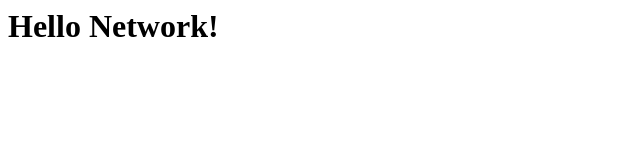
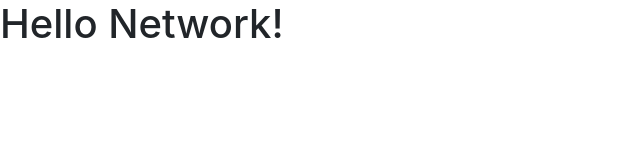
Before and after one commit to clearyusc/church-network, a plain HTML site: page index.html in a window 1280 px wide. Shown: the whole page, without its empty margins (0-640 px from the left). Drawn offline with nearby package versions, Linux system fonts and the light colour scheme.

Commit message:
Update index.html

```diff
--- a/index.html
+++ b/index.html
@@ -1 +1,4 @@
+<head>
+ <link rel="stylesheet" href="https://maxcdn.bootstrapcdn.com/bootstrap/4.0.0/css/bootstrap.min.css" integrity="sha384-Gn5384xqQ1aoWXA+058RXPxPg6fy4IWvTNh0E263XmFcJlSAwiGgFAW/dAiS6JXm" crossorigin="anonymous">
+</head>
 <h1>Hello Network!</h1>
```
